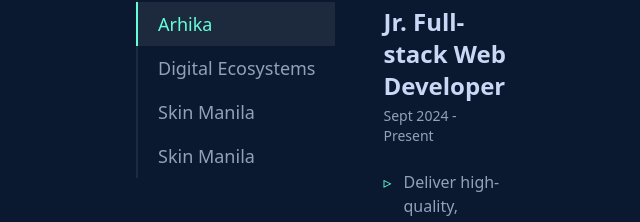
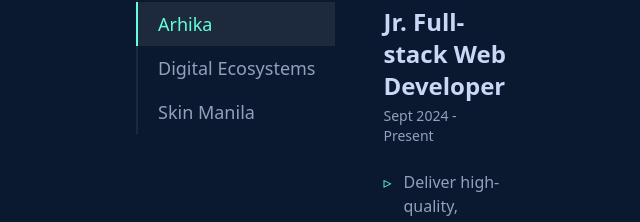
Before and after one commit to Calingcooo/my-portfolio-v2, a Next.js app: page / in a window 1280 px wide. Shown: the part 3011-3233 px from the top of the page, without its empty margins (424-1064 px from the left). Built offline with nearby package versions, Linux system fonts and the light colour scheme.

Commit message:
hide the scrollbar, removed extra career data

```diff
--- a/src/app/components/CareerHighlights/CareerNav.tsx
+++ b/src/app/components/CareerHighlights/CareerNav.tsx
@@ -11,7 +11,7 @@ const CareerNav = () => {
 
   return (
     <div className="flex flex-col w-full md:flex-row md:mx-0">
-      <div className="w-full md:min-w-max md:w-auto overflow-hidden overflow-x-auto md:overflow-x-visible md:overflow-y-auto scrollbar-hide">
+      <div className="w-full md:min-w-max md:w-auto overflow-hidden overflow-x-auto md:overflow-x-visible md:overflow-y-auto career-nav">
         <div className="flex flex-row md:items-start md:flex-col min-w-max">
           {careerData.map((item) => (
             <button
--- a/src/app/data/careerData.ts
+++ b/src/app/data/careerData.ts
@@ -42,15 +42,4 @@ export const careerData: CareerItem[] = [
             "Conducted user testing sessions"
         ]
     },
-    {
-        id: "skin-manila-inc23",
-        title: "skin manila",
-        role: "I.T Specialist",
-        period: "Dec 2022 - July 2023",
-        responsibilities: [
-            "Created reusable component library",
-            "Implemented design system across all products",
-            "Conducted user testing sessions"
-        ]
-    }
 ];
--- a/src/app/globals.css
+++ b/src/app/globals.css
@@ -45,3 +45,7 @@
   animation: suck 0.8s cubic-bezier(0.65, 0, 0.35, 1) forwards;
   transform-origin: center; /* Collapses toward the center */
 }
+
+.career-nav::-webkit-scrollbar {
+  display: none;
+}
```
